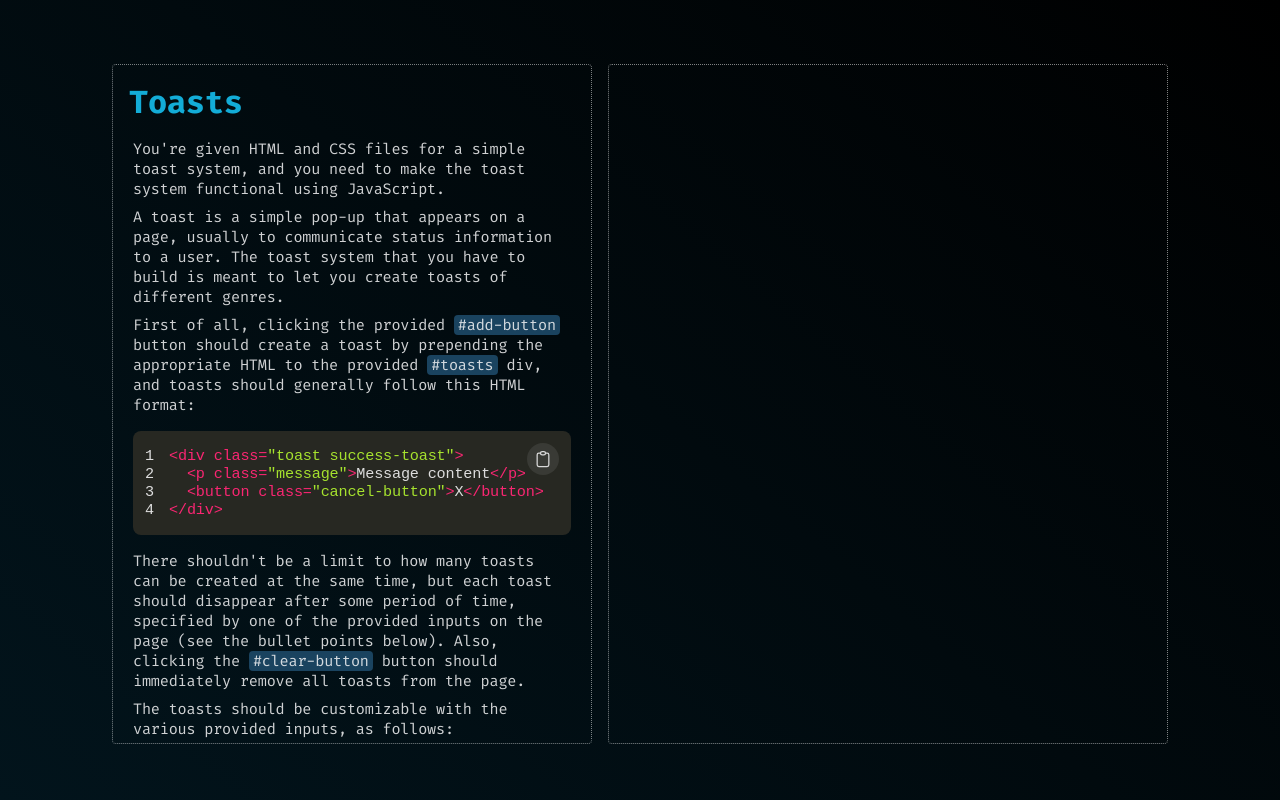
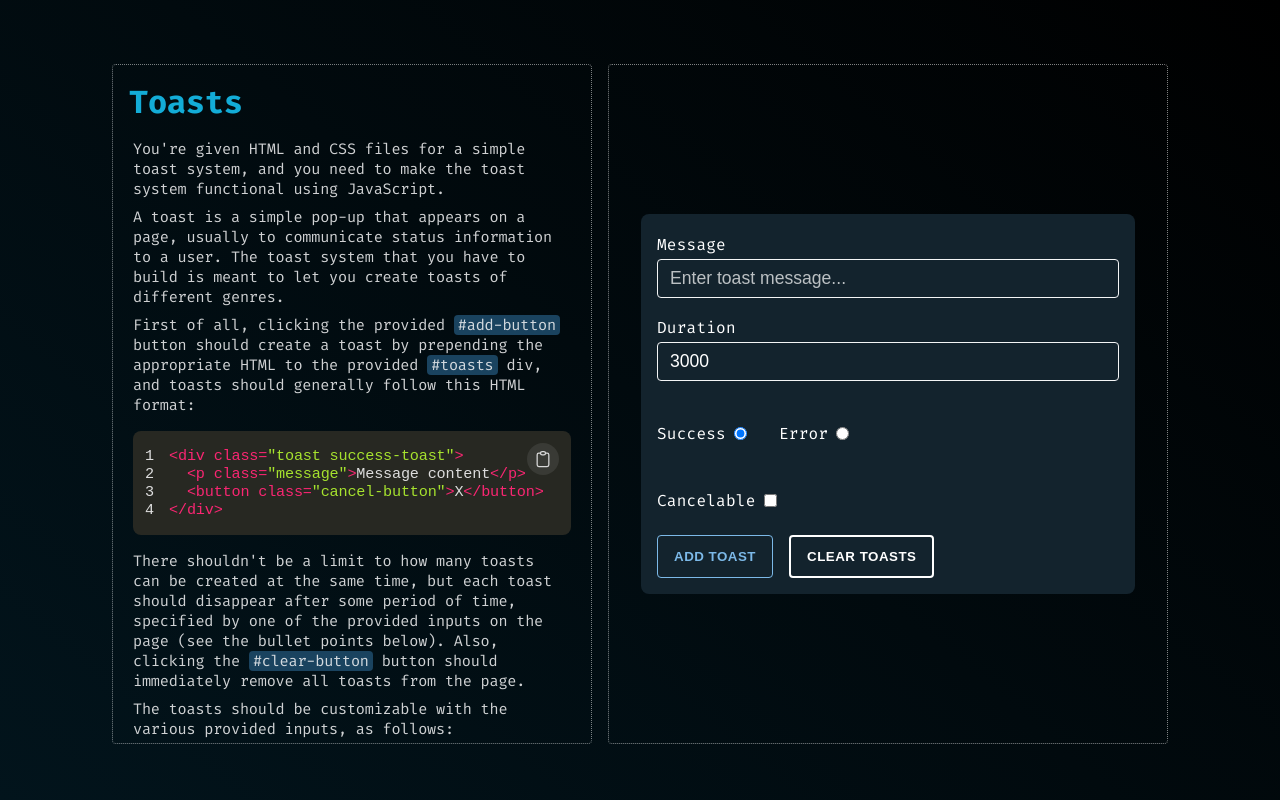
Before and after one commit to DemonDaddy22/frontend-expert, a React (Create React App) app: page / in a window 1280 px wide. Built offline with nearby package versions, Linux system fonts and the light colour scheme.

Commit message:
Implement Toasts exercise

```diff
--- /dev/null
+++ b/src/components/Icons/Close.tsx
@@ -0,0 +1,25 @@
+import React from 'react';
+import { COLORS } from '../../constants/theme';
+
+const Close: React.FC<IconProps> = (props) => {
+  const { color = COLORS.WHITE, height = 24, width = 24 } = props;
+
+  return (
+    <svg
+      xmlns='http://www.w3.org/2000/svg'
+      width={width}
+      height={height}
+      viewBox='0 0 24 24'
+      strokeWidth='3'
+      stroke={color}
+      fill='none'
+      strokeLinecap='round'
+      strokeLinejoin='round'>
+      <path stroke='none' d='M0 0h24v24H0z' fill='none' />
+      <path d='M18 6l-12 12' />
+      <path d='M6 6l12 12' />
+    </svg>
+  );
+};
+
+export default Close;
--- /dev/null
+++ b/src/components/Toasts/components/Toast/index.tsx
@@ -0,0 +1,31 @@
+import React, { useMemo } from 'react';
+import classes from './styles.module.scss';
+import IconButton from '../../../UI/IconButton';
+import Close from '../../../Icons/Close';
+
+const Toast: React.FC<IToastProps> = ({ toast, onRemove }) => {
+
+  const toastTypeClass = useMemo(() => {
+    switch (toast.state) {
+      case 'success':
+        return classes.toastSuccess;
+      case 'error':
+        return classes.toastError;
+      default:
+        return '';
+    }
+  }, [toast.state]);
+
+  return (
+    <div className={`${classes.toast} ${toastTypeClass}`}>
+      <p className={classes.message}>{toast.message}</p>
+      {toast.isCancelable ? (
+        <IconButton onClick={() => onRemove(toast.id)} className={classes.iconButton} size={24}>
+          <Close />
+        </IconButton>
+      ) : null}
+    </div>
+  );
+};
+
+export default Toast;
--- /dev/null
+++ b/src/components/Toasts/components/Toast/styles.module.scss
@@ -0,0 +1,43 @@
+@import '../../../../utils/mixins.scss';
+@import '../../../../constants/theme.scss';
+
+.toast {
+  @include spacing (1rem 0.75rem);
+  display: flex;
+  flex: 1;
+  flex-direction: row;
+  gap: 1rem;
+  justify-content: space-between;
+  border-radius: 0.25rem;
+  background-color: $project-highlight-35;
+  animation: slideIn 0.15s ease-in both;
+}
+
+.toastSuccess {
+  background-color: $green-3;
+}
+
+.toastError {
+  background-color: $red-3;
+}
+
+.message {
+  color: $white;
+  font-size: 1rem;
+
+  @media screen and (min-width: 1200px) {
+    font-size: 1.1rem;
+  }
+}
+
+@keyframes slideIn {
+  from {
+    transform: translateY(-1rem);
+    opacity: 0;
+  }
+
+  to {
+    transform: translateY(0);
+    opacity: 1;
+  }
+}
--- /dev/null
+++ b/src/components/Toasts/components/ToastCreator/index.tsx
@@ -0,0 +1,98 @@
+import React, { useCallback, useState } from 'react';
+import classes from './styles.module.scss';
+import Input from '../../../UI/Input';
+import FormGroup from '../../../UI/FormGroup';
+import Label from '../../../UI/Label';
+import { ButtonBlue, ButtonWhite } from '../../../UI/Button';
+import { isEmptyString, isValidNumber } from '../../../../utils';
+
+const ToastCreator: React.FC<IToastCreatorProps> = ({ addToast, clearToasts }) => {
+  const [message, setMessage] = useState<string>('');
+  const [duration, setDuration] = useState<number>(3000);
+  const [isCancelable, setIsCancelable] = useState<boolean>(false);
+  const [type, setType] = useState<ToastStateType>('success');
+
+  const handleAddToast = useCallback(() => {
+    let toastMessage = message;
+    if (isEmptyString(toastMessage)) {
+      switch (type) {
+        case 'success':
+          toastMessage = 'Success!';
+          break;
+        case 'error':
+          toastMessage = 'Error.';
+          break;
+        default:
+          break;
+      }
+    }
+    addToast({
+      id: Date.now(),
+      message: toastMessage,
+      duration: !isValidNumber(duration) || duration < 500 ? 500 : duration,
+      isCancelable,
+      state: type,
+    });
+  }, [addToast, message, duration, isCancelable, type]);
+
+  return (
+    <section className={classes.container}>
+      <FormGroup>
+        <Label htmlFor='message'>Message</Label>
+        <Input
+          id='message'
+          value={message}
+          placeholder='Enter toast message...'
+          onChange={(e) => setMessage(e.currentTarget.value)}
+          type='text'
+        />
+      </FormGroup>
+      <FormGroup>
+        <Label htmlFor='duration'>Duration</Label>
+        <Input
+          id='duration'
+          type='number'
+          value={duration}
+          onChange={(e) => setDuration(Number(e.currentTarget.value))}
+        />
+      </FormGroup>
+      <div className={classes.typeContainer}>
+        <FormGroup className={classes.options}>
+          <Label htmlFor='success'>Success</Label>
+          <Input
+            id='success'
+            type='radio'
+            onChange={(e) => setType('success')}
+            checked={type === 'success'}
+            fullWidth={false}
+          />
+        </FormGroup>
+        <FormGroup className={classes.options}>
+          <Label htmlFor='error'>Error</Label>
+          <Input
+            id='error'
+            type='radio'
+            onChange={(e) => setType('error')}
+            checked={type === 'error'}
+            fullWidth={false}
+          />
+        </FormGroup>
+      </div>
+      <FormGroup className={classes.options}>
+        <Label htmlFor='cancelable'>Cancelable</Label>
+        <Input
+          id='cancelable'
+          type='checkbox'
+          onChange={(e) => setIsCancelable(e.currentTarget.checked)}
+          fullWidth={false}
+        />
+      </FormGroup>
+      <div className={classes.buttonsContainer}>
+        <ButtonBlue onClick={handleAddToast}>Add Toast</ButtonBlue>
+        <ButtonWhite onClick={clearToasts}>Clear Toasts</ButtonWhite>
+      </div>
+    </section>
+  );
+};
+
+export default ToastCreator;
--- /dev/null
+++ b/src/components/Toasts/components/ToastCreator/styles.module.scss
@@ -0,0 +1,32 @@
+@import '../../../../constants/theme.scss';
+@import '../../../../utils/mixins.scss';
+
+.container {
+  @include spacing (0 1rem);
+  border-radius: 0.5rem;
+  width: 100%;
+  background-color: $project-35-container-bg;
+}
+
+.options {
+  @include spacing ($margin: 0.25rem 0);
+  display: flex;
+  align-items: center;
+  gap: 0.5rem;
+}
+
+.typeContainer {
+  display: flex;
+  gap: 2rem;
+}
+
+.buttonsContainer {
+  @include spacing ($margin: 1rem 0);
+  display: flex;
+  flex-direction: column;
+  gap: 1rem;
+
+  @media screen and (min-width: 1200px) {
+    flex-direction: row;
+  }
+}
--- a/src/components/Toasts/index.tsx
+++ b/src/components/Toasts/index.tsx
@@ -1,12 +1,48 @@
-import React from 'react';
+import React, { useCallback, useState } from 'react';
 import classes from './styles.module.scss';
 import ProjectPage from '../ProjectPage';
 import QuestionDetails from '../QuestionDetails';
 import { PROJECT_COLORS } from '../../constants/theme';
 import CodeBlock from '../UI/CodeBlock';
 import { sampleToastItem } from './codeBlock';
+import ToastCreator from './components/ToastCreator';
+import Toast from './components/Toast';
+
+// TODO - handle toasts animation using framer
 
 const Toasts: React.FC<Props> = () => {
+  const [toasts, setToasts] = useState<IToast[]>([]);
+
+  const handleRemoveToast = useCallback((id: number) => {
+    setToasts((prevToasts) => {
+      const toastIndex = prevToasts.findIndex((item) => item.id === id);
+      if (toastIndex >= 0) {
+        clearTimeout(prevToasts[toastIndex].timeoutId);
+        const updatedToasts = [...prevToasts.slice(0, toastIndex), ...prevToasts.slice(toastIndex + 1)];
+        return updatedToasts;
+      }
+      return prevToasts;
+    });
+  }, []);
+
+  const handleAddToast = useCallback((toast: IToast) => {
+    setToasts((prevToasts) => {
+      const toastTimeOutId = setTimeout(() => handleRemoveToast(toast.id), toast.duration);
+      return [{ ...toast, timeoutId: toastTimeOutId }, ...prevToasts];
+    });
+  }, []);
+
+  const handleClearToasts = useCallback(() => {
+    setToasts((prevToasts) => {
+      prevToasts.forEach(({ timeoutId }) => {
+        if (timeoutId) {
+          clearTimeout(timeoutId);
+        }
+      });
+      return [];
+    });
+  }, []);
+
   return (
     <ProjectPage background={PROJECT_COLORS.PROJECT35.background} containerClassName={classes.pageContainer}>
       <QuestionDetails
@@ -73,7 +109,14 @@ const Toasts: React.FC<Props> = () => {
           </li>
         </ul>
       </QuestionDetails>
-      <section className={classes.solutionContainer}></section>
+      <section className={classes.solutionContainer}>
+        <ToastCreator addToast={handleAddToast} clearToasts={handleClearToasts} />
+        <div className={classes.toastsContainer}>
+          {toasts.map((toast) => (
+            <Toast key={toast.id} toast={toast} onRemove={handleRemoveToast} />
+          ))}
+        </div>
+      </section>
     </ProjectPage>
   );
 };
--- a/src/components/Toasts/styles.module.scss
+++ b/src/components/Toasts/styles.module.scss
@@ -45,6 +45,7 @@
   flex-direction: column;
   align-items: center;
   justify-content: center;
+  position: relative;
 
   @media screen and (min-width: 992px) {
     @include spacing (4rem 2rem);
@@ -56,3 +57,17 @@
 .codeWrapper {
   @include spacing (0.5rem 0);
 }
+
+.toastsContainer {
+  position: absolute;
+  top: 1rem;
+  right: 1rem;
+  width: 15rem;
+  display: flex;
+  flex-direction: column;
+  gap: 1rem;
+
+  @media screen and (min-width: 1200px) {
+    width: 20rem;
+  }
+}
--- a/src/constants/theme.scss
+++ b/src/constants/theme.scss
@@ -14,9 +14,11 @@ $blue-3: #8CC4F9;
 
 $green-1: #233B08;
 $green-2: #9AE346;
+$green-3:#29C01B;
 
 $red-1: #5E0618;
 $red-2: #F44064;
+$red-3: #E33526;
 
 $LIGHT: (
   accent1: $white,
@@ -267,3 +269,4 @@ $project-highlight-34: #D10E42;
 $project-bg-35: linear-gradient(40deg, #02141C 0%, $black 100%);
 $project-header-35: #13ACD7;
 $project-highlight-35: #1A435F;
+$project-35-container-bg: #13232D;
```
Also changed, not shown: src/types/toasts.d.ts (added, +20 -0 lines).
